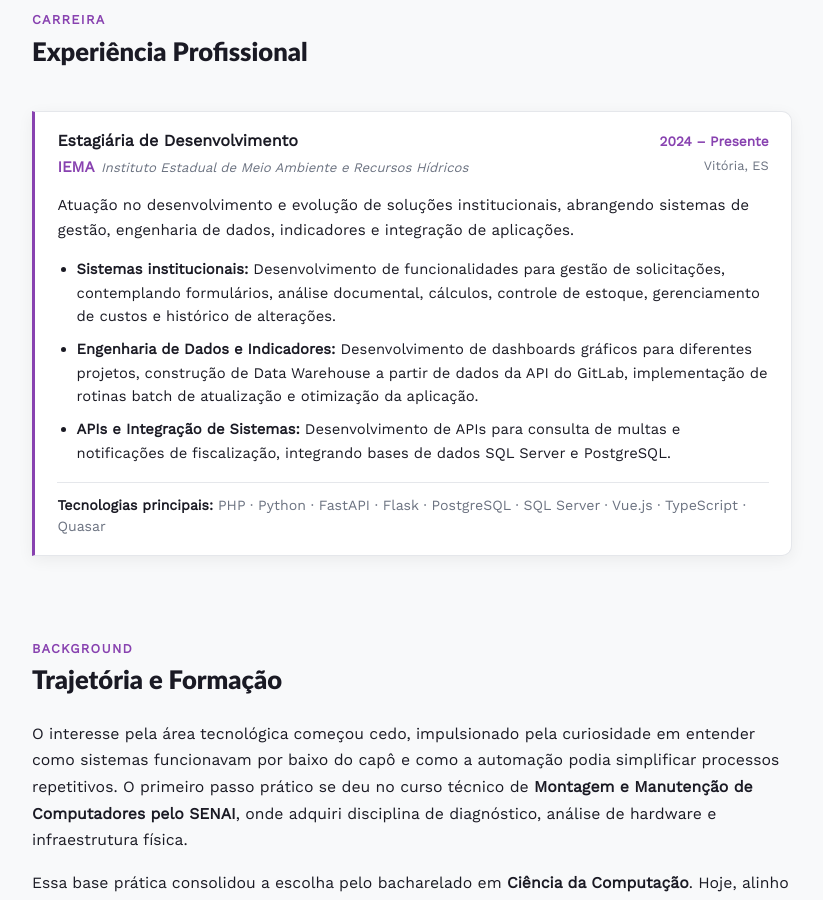
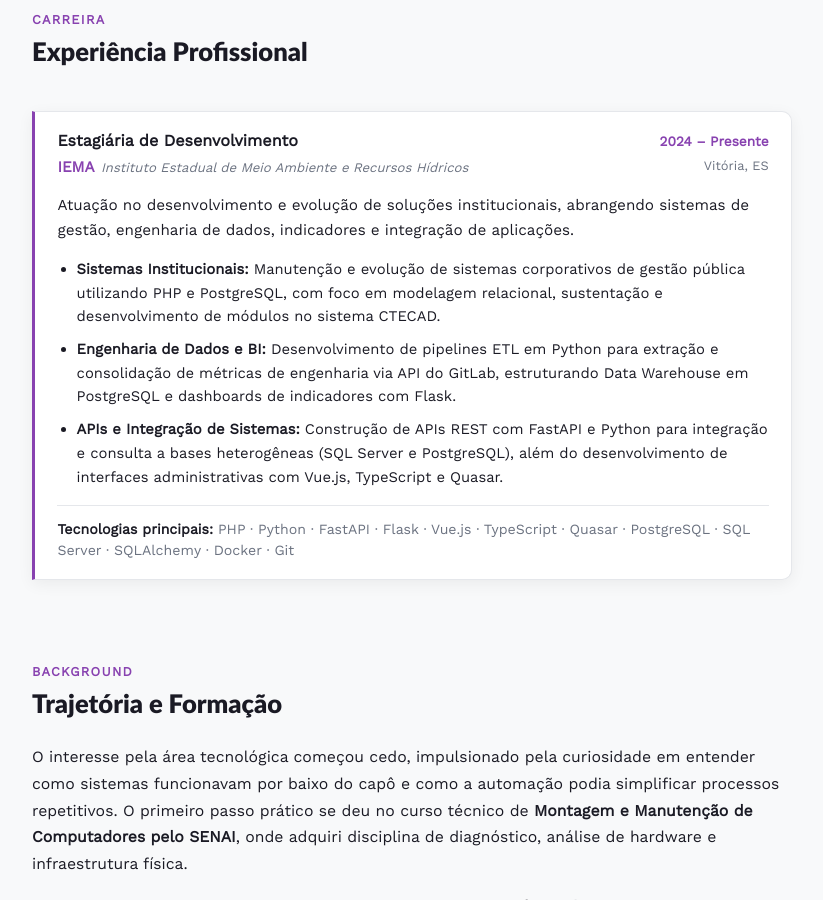
Before and after one commit to denadaiLorena/denadaiLorena.github.io, a Jekyll site: the page built from index.md, in a window 1280 px wide and 900 px high, scrolled down 1947 px. Shown: the whole window, without its empty margins (228-1051 px from the left). Built offline with Jekyll 4.4.1, drawn with Linux system fonts in a browser that asks for light colours.

Commit message:
index modificado

```diff
--- a/index.md
+++ b/index.md
@@ -172,13 +172,13 @@ is_home: true
       </p>
 
       <ul class="experience-bullets">
-        <li><strong>Sistemas institucionais:</strong> Desenvolvimento de funcionalidades para gestão de solicitações, contemplando formulários, análise documental, cálculos, controle de estoque, gerenciamento de custos e histórico de alterações.</li>
-        <li><strong>Engenharia de Dados e Indicadores:</strong> Desenvolvimento de dashboards gráficos para diferentes projetos, construção de Data Warehouse a partir de dados da API do GitLab, implementação de rotinas batch de atualização e otimização da aplicação.</li>
-        <li><strong>APIs e Integração de Sistemas:</strong> Desenvolvimento de APIs para consulta de multas e notificações de fiscalização, integrando bases de dados SQL Server e PostgreSQL.</li>
+        <li><strong>Sistemas Institucionais:</strong> Manutenção e evolução de sistemas corporativos de gestão pública utilizando PHP e PostgreSQL, com foco em modelagem relacional, sustentação e desenvolvimento de módulos no sistema CTECAD.</li>
+        <li><strong>Engenharia de Dados e BI:</strong> Desenvolvimento de pipelines ETL em Python para extração e consolidação de métricas de engenharia via API do GitLab, estruturando Data Warehouse em PostgreSQL e dashboards de indicadores com Flask.</li>
+        <li><strong>APIs e Integração de Sistemas:</strong> Construção de APIs REST com FastAPI e Python para integração e consulta a bases heterogêneas (SQL Server e PostgreSQL), além do desenvolvimento de interfaces administrativas com Vue.js, TypeScript e Quasar.</li>
       </ul>
 
       <p class="experience-tech">
-        <strong>Tecnologias principais:</strong> PHP · Python · FastAPI · Flask · PostgreSQL · SQL Server · Vue.js · TypeScript · Quasar
+        <strong>Tecnologias principais:</strong> PHP · Python · FastAPI · Flask · Vue.js · TypeScript · Quasar · PostgreSQL · SQL Server · SQLAlchemy · Docker · Git
       </p>
     </div>
   </div>
```
